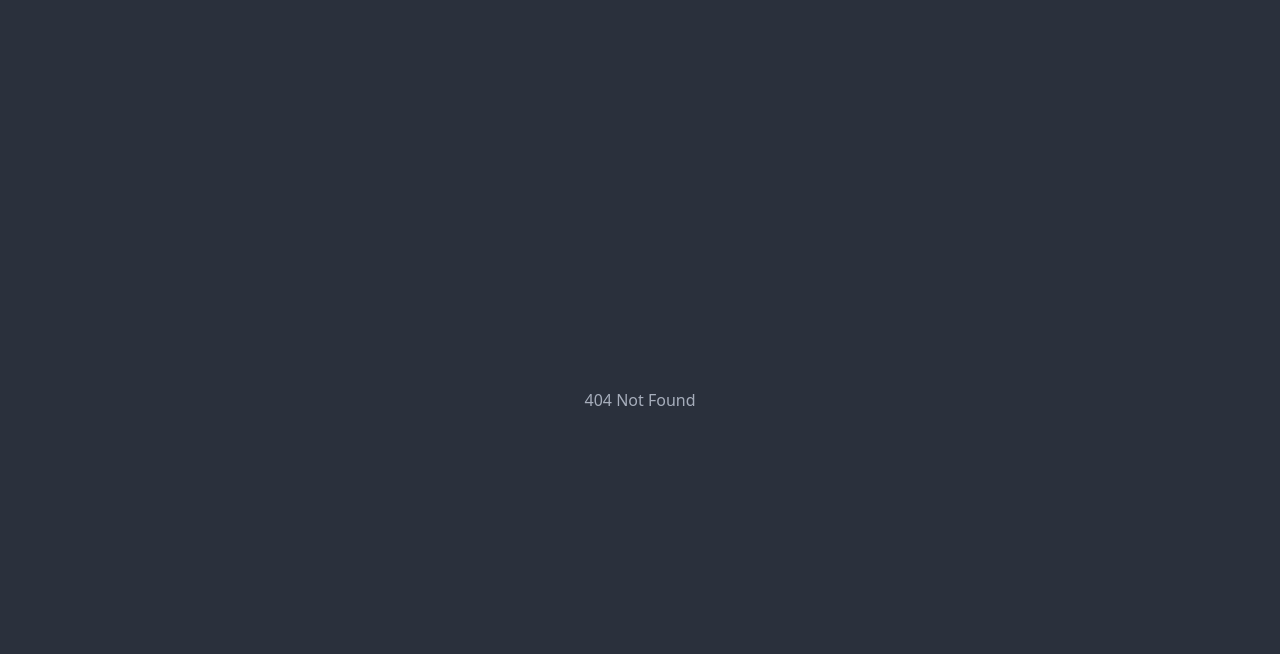
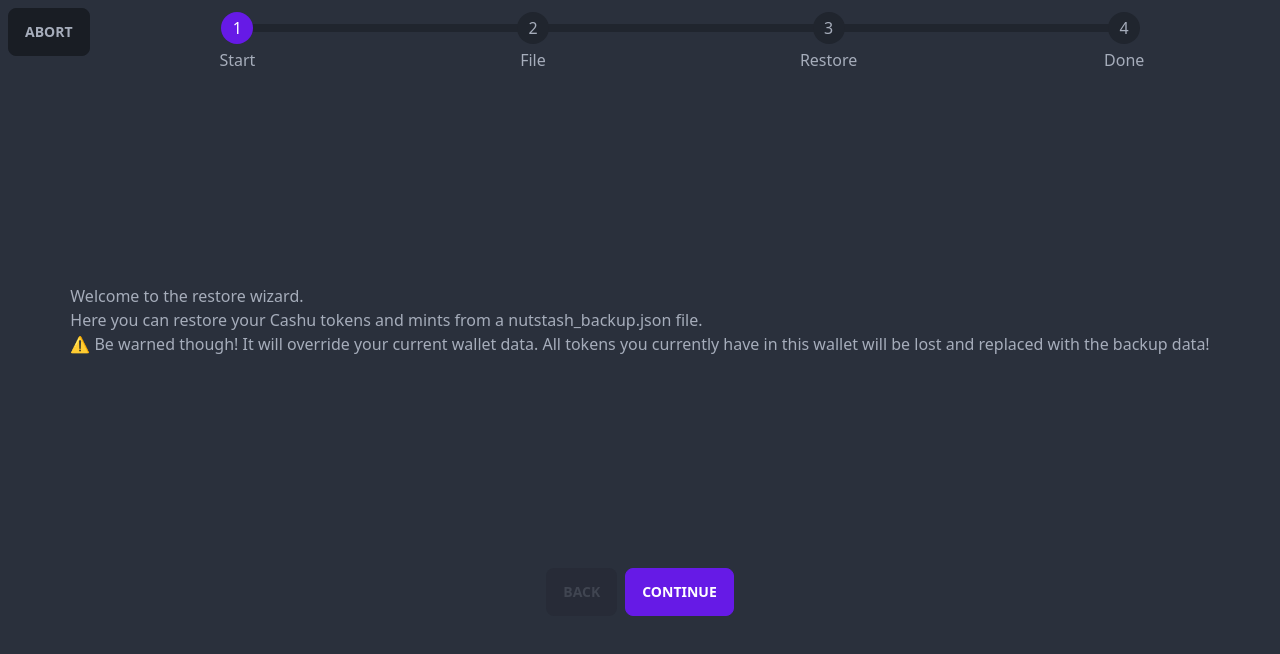
Before and after one commit to gandlafbtc/nutstash-wallet, a SvelteKit app: page /restore in a window 1280 px wide. Before the commit this address had no page. Shown: the top 654 px of the page. Built offline with nearby package versions, Linux system fonts and the light colour scheme.

Commit message:
restore from backup

```diff
--- a/package.json
+++ b/package.json
@@ -30,6 +30,7 @@
 		"prettier-plugin-svelte": "^2.8.1",
 		"svelte": "^3.54.0",
 		"svelte-check": "^2.9.2",
+		"svelte-file-dropzone": "^1.0.0",
 		"tailwindcss": "^3.2.6",
 		"tslib": "^2.4.1",
 		"typescript": "^4.9.3",
--- a/src/comp/Setting.svelte
+++ b/src/comp/Setting.svelte
@@ -44,6 +44,12 @@
 			<BackupButton />
 		</div>
 		<div class="col-span-1">
+			<label for="">Restore from Backup</label>
+		</div>
+		<div class="col-span-4">
+			<a href="/restore" class="btn btn-primary">restore</a>
+		</div>
+		<div class="col-span-1">
 			<label for="">History</label>
 		</div>
 		<div class="col-span-4">
--- a/src/comp/elements/BackupButton.svelte
+++ b/src/comp/elements/BackupButton.svelte
@@ -1,11 +1,12 @@
 <script lang="ts">
+	import { mints } from "../../stores/mints";
 	import { token } from "../../stores/tokens";
 
     function backupTokens(){
-    var dataStr = "data:text/json;charset=utf-8," + encodeURIComponent(JSON.stringify($token));
+    var dataStr = "data:text/json;charset=utf-8," + encodeURIComponent(JSON.stringify({proofs: $token, mints: $mints}));
     var downloadAnchorNode = document.createElement('a');
     downloadAnchorNode.setAttribute("href",     dataStr);
-    downloadAnchorNode.setAttribute("download", "tokens.json");
+    downloadAnchorNode.setAttribute("download", "nutstash_backup.json");
     document.body.appendChild(downloadAnchorNode); // required for firefox
     downloadAnchorNode.click();
     downloadAnchorNode.remove();
--- /dev/null
+++ b/src/comp/restore/Step1.svelte
@@ -0,0 +1,8 @@
+<div>
+	<h1>Welcome to the restore wizard.</h1>
+	<p>Here you can restore your Cashu tokens and mints from a nutstash_backup.json file.</p>
+	<p>
+		⚠️ Be warned though! It will override your current wallet data. All tokens you currently have in
+		this wallet will be lost and replaced with the backup data!
+	</p>
+</div>
--- /dev/null
+++ b/src/comp/restore/Step2.svelte
@@ -0,0 +1,90 @@
+<script lang="ts">
+	// @ts-ignore
+	import Dropzone from 'svelte-file-dropzone';
+	import { toast } from '../../stores/toasts';
+
+	export let backupObject = {};
+
+	let backupFileName = '';
+	let isLoading = true;
+
+	const handleDragEnter = () => {
+		console.log('enter');
+	};
+	const handleDragLeave = () => {
+		console.log('leave');
+	};
+
+	const handleDropRejected = () => {
+		toast('warning', 'Make sure to use a nutstash_backup.json file', 'Could not load backup!');
+	};
+
+	const handleDropAccepted = async (file) => {
+		try {
+			isLoading = true;
+			await readBackupFileToObject(file);
+			backupFileName = file.detail.acceptedFiles[0].path;
+			toast('success', 'Backup file has ben successfully loaded into nutstash', 'Success!');
+		} catch (error) {
+			handleDropRejected();
+		} finally {
+			isLoading = false;
+		}
+	};
+
+	const readBackupFileToObject = async (file) => {
+		const backupFile: File = file.detail.acceptedFiles[0];
+		const jsonString = await backupFile.text();
+
+		const intermediateBackupObject = JSON.parse(jsonString);
+		if (!checkIsBackup(intermediateBackupObject)) {
+			throw new Error('Not a backup file');
+		}
+
+		if (!intermediateBackupObject.hasOwnProperty('proofs')) {
+			backupObject = { proofs: intermediateBackupObject, mints: [] };
+		} else {
+			backupObject = intermediateBackupObject;
+		}
+
+		console.log(backupObject)
+	};
+
+	const checkIsBackup = (obj: any) => {
+		let isBackup = true;
+		if (obj.proofs) {
+			return true;
+		}
+		if (!obj[0].hasOwnProperty('id')) {
+			isBackup = false;
+		}
+		if (!obj[0].hasOwnProperty('secret')) {
+			isBackup = false;
+		}
+		if (!obj[0].hasOwnProperty('amount')) {
+			isBackup = false;
+		}
+		if (!obj[0].hasOwnProperty('C')) {
+			isBackup = false;
+		}
+		return isBackup;
+	};
+</script>
+
+<div class="flex w-full h-full cursor-pointer justify-center gap-2 flex-col text-center">
+	{#if backupFileName}
+		<p class="text-success inline-flex items-center justify-center">
+			{backupFileName}
+		</p>
+	{:else}
+		<p class="text-lg font-bold">Drop the nutstash_backup.json in the box below</p>
+		<Dropzone
+			accept={'application/json'}
+			multiple={false}
+			on:dragenter={handleDragEnter}
+			on:dragleave={handleDragLeave}
+			on:droprejected={handleDropRejected}
+			on:dropaccepted={handleDropAccepted}
+		/>
+	{/if}
+</div>
--- /dev/null
+++ b/src/comp/restore/Step3.svelte
@@ -0,0 +1,38 @@
+<script lang="ts">
+	import type { Mint } from '../../model/mint';
+	import type { Token } from '../../model/token';
+
+	export let backupObject: {proofs: Array<Token>, mints: Array<Mint>};
+
+</script>
+
+<div>
+	<h2>You are about to import the following into your wallet:</h2>
+	<div class="w-full h-full flex flex-col gap-2">
+		<div class="card w-96 bg-base-100 shadow-xl max-h-96 overflow-scroll">
+			<div class="card-body">
+				{#each backupObject.mints as mint}
+					<div class="flex gap-3 rounded-full bg-accent px-2">
+						<p class="trunctate overflow-scroll scrollbar-hide max-w-[8em]">
+							{mint.mintURL}
+						</p>
+						<p class="trunctate overflow-scroll scrollbar-hide max-w-[8em]">
+							{mint.keysets.join(',')}
+						</p>
+					</div>
+				{/each}
+				{#each backupObject.proofs as proof}
+					<div class="grid grid-cols-2 gap-1 rounded-full bg-primary px-2">
+						<p>
+							{proof.amount} sats
+						</p>
+							<p>
+							from {proof.id}
+						</p>
+					</div>
+				{/each}
+
+			</div>
+		</div>
+	</div>
+</div>
--- /dev/null
+++ b/src/comp/restore/Step4.svelte
@@ -0,0 +1,6 @@
+<div>
+	<h1 class="text-xl font-bold text-success">Done. The import is complete.</h1>
+	<a class="btn btn-success" href="/">
+		OK
+	</a>
+</div>
--- a/src/routes/+layout.svelte
+++ b/src/routes/+layout.svelte
@@ -3,6 +3,7 @@
 	import { useNostr } from '../stores/nostr';
 	import '../app.css';
 	import StorageManager from '../comp/plugin/StorageManager.svelte';
+	import Toasts from '../comp/Toasts.svelte';
 
 </script>
 
@@ -11,3 +12,5 @@
 {/if}
 	<StorageManager></StorageManager>
 <slot />
+
+<Toasts />
--- a/src/routes/+page.svelte
+++ b/src/routes/+page.svelte
@@ -2,7 +2,6 @@
 	import Mint from '../comp/mint/Mint.svelte';
 	import Setting from '../comp/Setting.svelte';
 	import Wallet from '../comp/wallet/Wallet.svelte';
-	import Toasts from '../comp/Toasts.svelte';
 	import { theme } from '../stores/theme';
 	import Logo from '../comp/elements/Logo.svelte';
 	import { message } from '../stores/message';
@@ -129,8 +128,6 @@
 			{#if activeTab === 'setting'}
 				<Setting />
 			{/if}
-			<Toasts />
-
 			<div class="flex justify-end items-center flex-col">
 				<div class="w-full items-end justify-between flex">
 					<Donate />
--- /dev/null
+++ b/src/routes/restore/+page.svelte
@@ -0,0 +1,66 @@
+<script lang="ts">
+	import Step1 from '../../comp/restore/Step1.svelte';
+	import Step2 from '../../comp/restore/Step2.svelte';
+	import Step3 from '../../comp/restore/Step3.svelte';
+	import Step4 from '../../comp/restore/Step4.svelte';
+	import { mints } from '../../stores/mints';
+	import { toast } from '../../stores/toasts';
+	import { token } from '../../stores/tokens';
+
+	let step = 1;
+	let backupObject = {}
+
+	const nextStep = () => {
+		if (step > 3) {
+			return;
+		}
+	if (step===2 && Object.keys(backupObject).length === 0) {
+			toast('info', "Select a backup file to continue", 'no backup found')
+			return
+	}
+	if (step===3) {
+		mints.set(backupObject.mints)
+		token.set(backupObject.proofs)
+	}
+		step++;
+	};
+	const previousStep = () => {
+		if (step < 2) {
+			return;
+		}
+		step--;
+	};
+</script>
+
+<div class="flex flex-col m-2 gap-2">
+	<div class="w-full flex">
+		<a class="btn" href="/"> Abort </a>
+		<ul class="steps w-full">
+			<li class="step {step > 0 ? 'step-primary' : ''}">Start</li>
+			<li class="step {step > 1 ? 'step-primary' : ''}">File</li>
+			<li class="step {step > 2 ? 'step-primary' : ''}">Restore</li>
+			<li class="step {step > 3 ? 'step-primary' : ''}">Done</li>
+		</ul>
+	</div>
+    <div class="w-full h-[30em] flex items-center justify-center gap-2">
+
+        {#if step === 1}
+        <Step1 />
+        {:else if step === 2}
+        <Step2 bind:backupObject />
+        {:else if step === 3}
+        <Step3 bind:backupObject />
+        {:else}
+        <Step4 />
+        {/if}
+
+    </div>
+	{#if step<=3}
+	<div class="flex justify-center w-full gap-2">
+		<button class="btn {step === 1 ? 'btn-disabled' : ''}" on:click={previousStep}>
+			back
+		</button>
+		<button class="btn btn-primary" on:click={nextStep}> continue </button>
+	</div>
+	{/if}
+</div>
```
Also changed, not shown: 1 other file (tests, documents, lock files or other folders).
